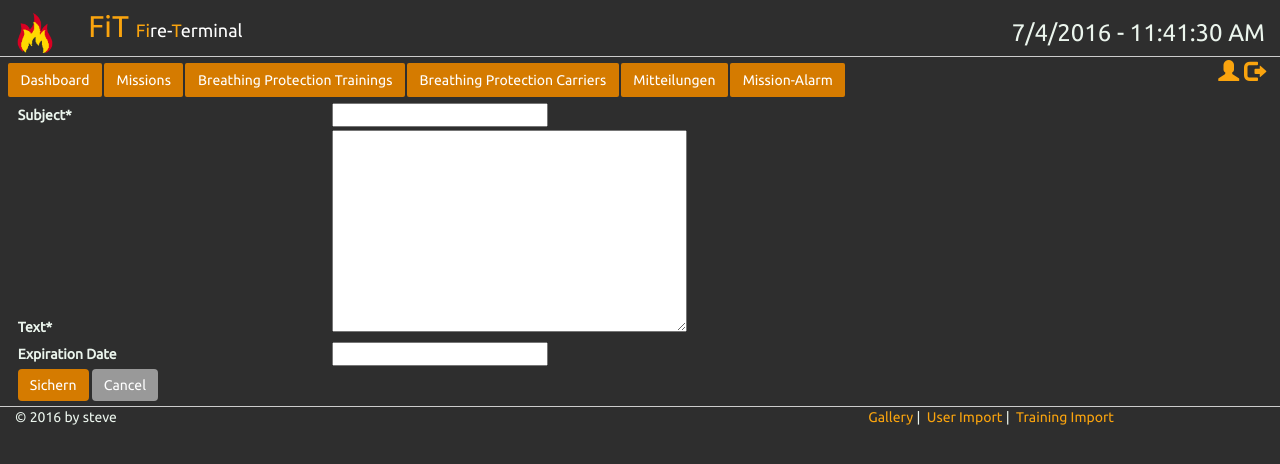
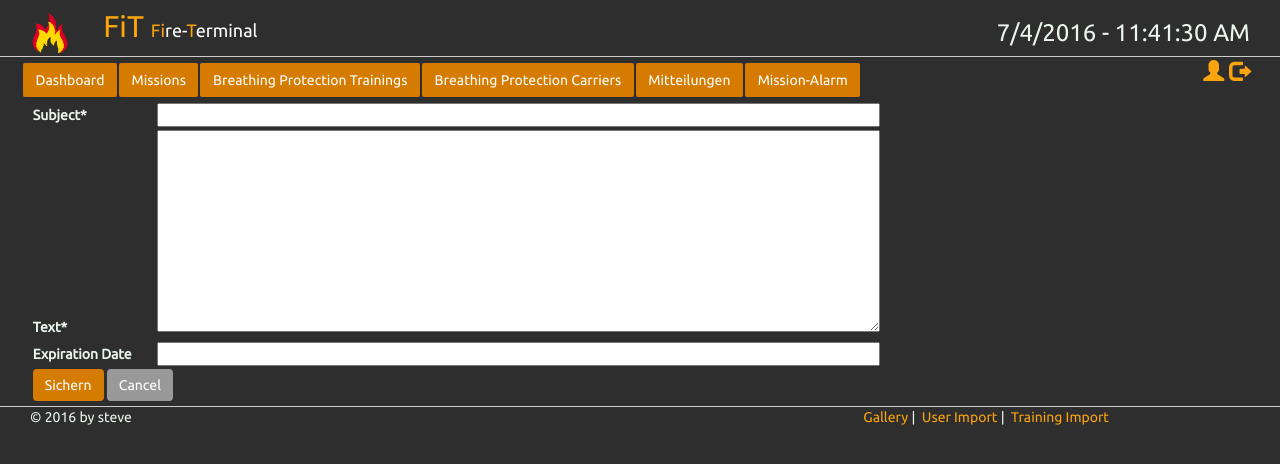
Before and after one commit to GroSte/feumgmt, a Django app: page /base/message/new in a window 1280 px wide. Shown: the top 464 px of the page. Run offline with Django 3.2, Linux system fonts and the light colour scheme; a user stored in the database is signed in; parts of the project's set-up code (start-up, migrations or seed data) failed here and were passed over; some libraries are stand-ins or nearby versions.

Commit message:
updated styling

```diff
--- a/base/static/base/css/base.css
+++ b/base/static/base/css/base.css
@@ -12,6 +12,9 @@ body {
   color: #EBF5ED;
   font-family: ubuntu;
   margin-bottom: 20px; }
+
+.row {
+  margin: 0; }
 
 a {
   color: #FAA40E; }
@@ -69,11 +72,16 @@ h4 > .icon {
 
 /* Dashboard styles */
 .dash-tile-container {
-  padding: 8px; }
+  padding: 8px;
+  font-size: 110%; }
 
 .dash-tile {
-  padding: 0.7em;
+  padding: 0.5em;
   border: 1px dotted #888; }
+
+.dash-tile > h4 {
+  font-size: 120%;
+  padding: 0.1em 0; }
 
 .content h2 {
   padding: 0.3em 0; }
@@ -167,11 +175,15 @@ form {
   padding: 0.4em 0.2em; }
 
 .control-label {
-  width: 25%; }
+  width: 15%; }
 
 .controls {
   display: inline-block;
-  width: 70%; }
+  width: 80%; }
+
+form input[type="text"],
+form textarea {
+  width: 85%; }
 
 .leaflet-popup-content {
   color: #000; }
@@ -180,12 +192,26 @@ form {
   border-top: 1px solid #CCC; }
 
 /* Responsive styles */
+@media (min-width: 1200px) {
+  .control-label {
+    width: 10%; }
+
+  .controls {
+    width: 85%; }
+
+  form input[type="text"],
+  form textarea {
+    width: 70%; } }
+/* Responsive styles */
 @media (max-width: 768px) {
   .control-label {
     width: 100%; }
 
   .controls {
-    display: inline-block;
+    width: 100%; }
+
+  form input[type="text"],
+  form textarea {
     width: 100%; } }
 
 /*# sourceMappingURL=base.css.map */
--- a/base/static/base/scss/base.scss
+++ b/base/static/base/scss/base.scss
@@ -17,6 +17,10 @@ body {
     color: $font-color-global;
     font-family: ubuntu;
     margin-bottom: 20px;
+}
+
+.row {
+  margin: 0;
 }
 
 a {
@@ -89,11 +93,17 @@ h4 > .icon {
 /* Dashboard styles */
 .dash-tile-container {
   padding: 8px;
+  font-size: 110%;
 }
 
 .dash-tile {
-  padding: 0.7em;
+  padding: 0.5em;
   border: 1px dotted #888;
+}
+
+.dash-tile > h4 {
+  font-size: 120%;
+  padding: 0.1em 0;
 }
 
 .content h2 {
@@ -198,12 +208,17 @@ form {
 }
 
 .control-label {
-  width: 25%;
+  width: 15%;
 }
 
 .controls {
   display: inline-block;
-  width: 70%;
+  width: 80%;
+}
+
+form input[type="text"],
+form textarea {
+  width: 85%;
 }
 
 .leaflet-popup-content {
@@ -215,13 +230,33 @@ form {
 }
 
 /* Responsive styles */
+@media (min-width: 1200px) {
+  .control-label {
+    width: 10%;
+  }
+
+  .controls {
+    width: 85%;
+  }
+
+  form input[type="text"],
+  form textarea {
+    width: 70%;
+  }
+}
+
+/* Responsive styles */
 @media (max-width: 768px) {
   .control-label {
     width: 100%;
   }
 
   .controls {
-    display: inline-block;
+    width: 100%;
+  }
+
+  form input[type="text"],
+  form textarea {
     width: 100%;
   }
 }
```
